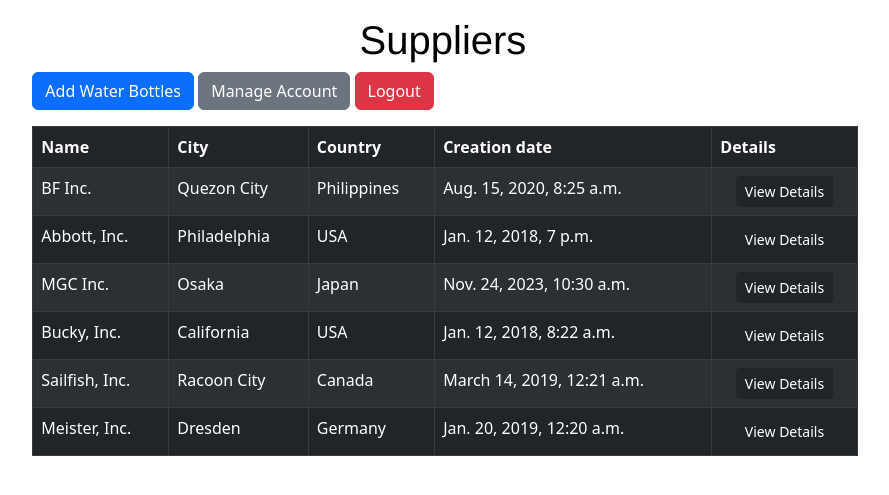
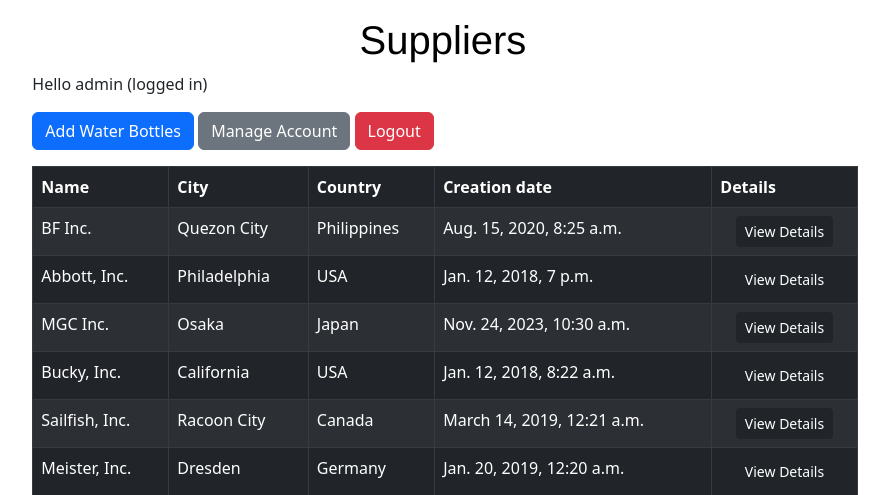
Before and after one commit to cpricamata/MOD6-EP, a Django app: template MyInventorySystem/MyInventoryApp/templates/MyInventoryApp/view_supplier.html in a window 1280 px wide. Shown: the part 56-551 px from the top of the page, without its empty margins (197-1086 px from the left). Run offline with Django 5.2, Linux system fonts and the light colour scheme; the template is opened without the code that fills it: values that come from a table or form of the project are taken from there, others are empty; a user stored in the database is signed in; data comes from the database, SQL or seed files in the repository.

Commit message:
views changes

```diff
--- a/MyInventorySystem/MyInventoryApp/templates/MyInventoryApp/view_supplier.html
+++ b/MyInventorySystem/MyInventoryApp/templates/MyInventoryApp/view_supplier.html
@@ -7,6 +7,7 @@
 
 
 {%block content%}
+<p> Hello {{user.username}} (logged in)</p>
 <div class="mb-3">
     <a href="{% url 'add_bottle' %}" class="btn btn-primary">Add Water Bottles</a>
     <a href="{% url 'manage_account' pk=user.pk %}" class="btn btn-secondary">Manage Account</a>
```
